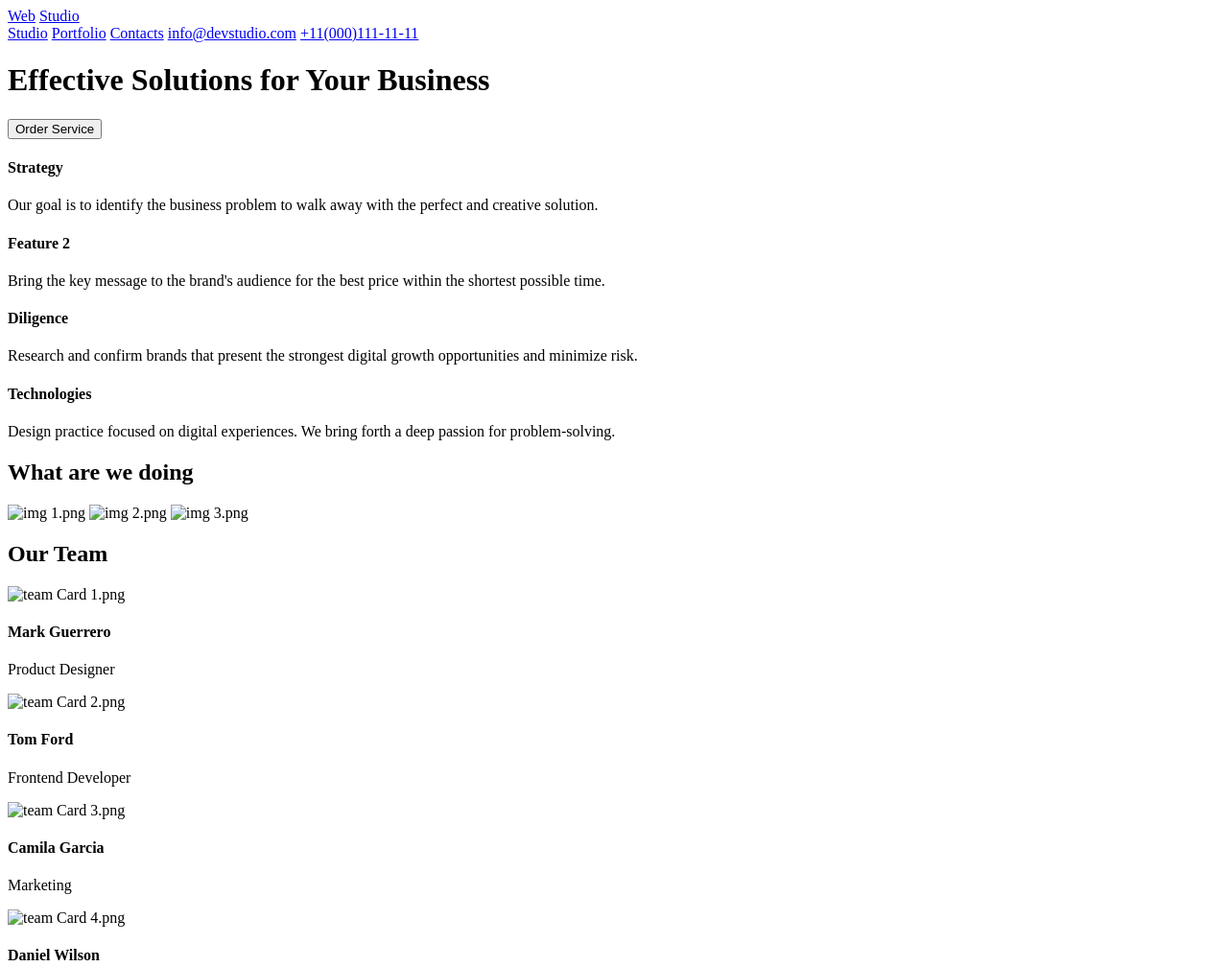
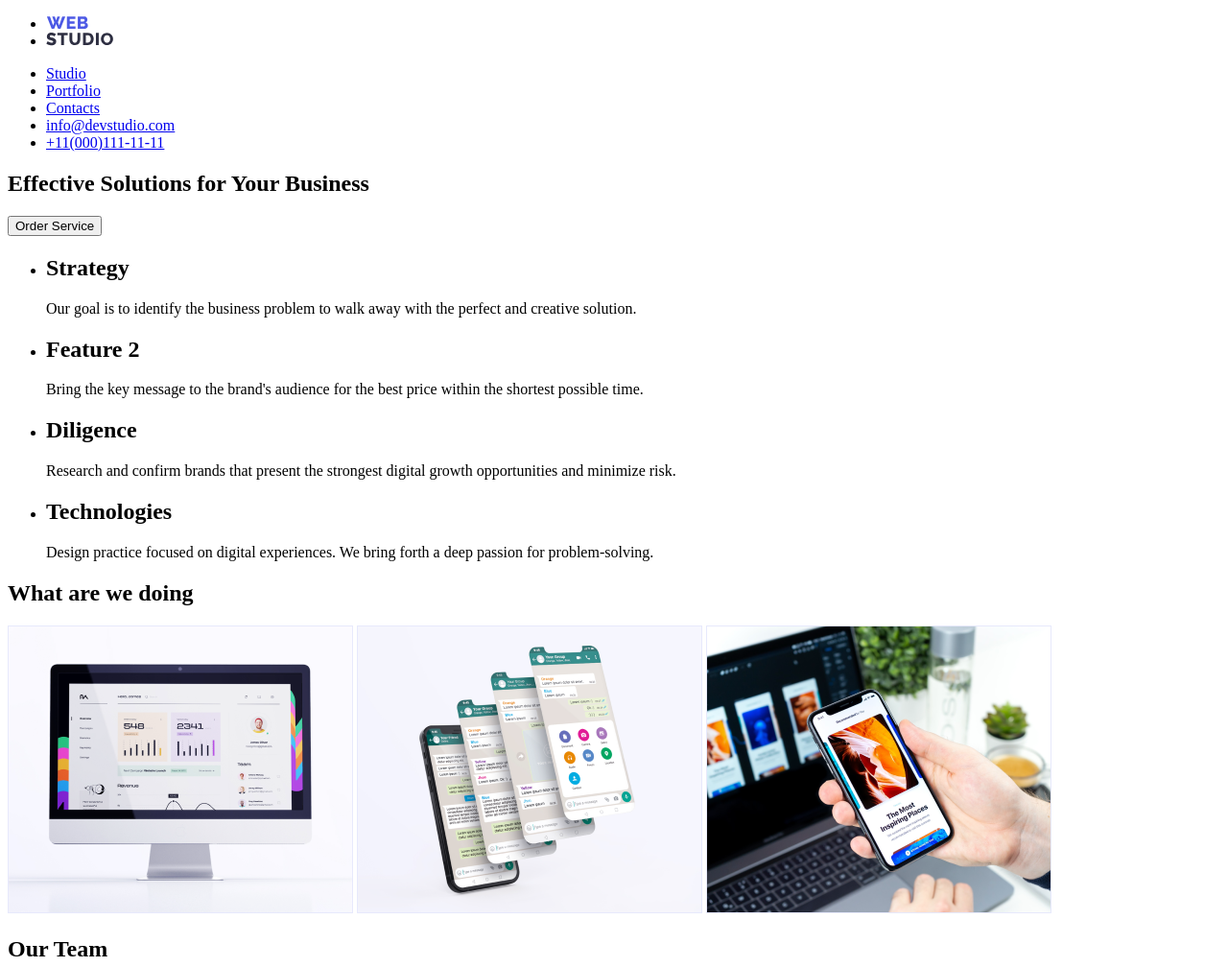
Before and after one commit to Metaldetect/goit-markup-hw-01, a plain HTML site: page index.html in a window 1280 px wide. Shown: the top 1008 px of the page at 96% size. Drawn offline with Linux system fonts and the light colour scheme.

Commit message:
Update index.html

```diff
--- a/index.html
+++ b/index.html
@@ -7,73 +7,82 @@
 	<title>WebStudio</title>
 </head>
 	<body>
+		<main>
 				<!--шапка сайту-->
 		<header>
-			<div class="webstudio">
-				<a href="Web">Web</a>
-				<a href="Studio">Studio</a>
+			<div class="Webstudio">
+				<ul>
+					<li><a href="/"><img src="./img/Web.svg" alt="Web"></a></li>
+					<li><a href="/"><img src="./img/Studio.svg" alt="Studio"></a></li>
+				</ul>
 			</div>
-			<div class="Menu-nav">
-				<a href="Studio">Studio</a>
-				<a href="Portfolio">Portfolio</a>
-				<a href="Contacts">Contacts</a>
-				<a href="info@devstudio.com">info@devstudio.com</a>
-				<a href="+11(000)111-11-11">+11(000)111-11-11</a>
+			<div class="Contact">
+				<ul>
+				  	<li><a href="Studio">Studio</a></li>
+					<li><a href="Portfolio">Portfolio</a></li>
+					<li><a href="Contacts">Contacts</a></li>
+					<li><a href="info@devstudio.com">info@devstudio.com</a></li>
+					<li><a href="+11(000)111-11-11">+11(000)111-11-11</a></li>
+				</ul>
 			</div>
 		</header>
-
 				<!--заголовок сайту-->
-			<div>
+		<section>
 			<h1>Effective Solutions for Your Business</h1>
 			<button>Order Service</button>
-			</div>
+		</section>
 				<!--категорії-->
-	<div>
-		<div>
-			<h4>Strategy</h4>
+		<section>
+			<ul>
+				<li>
+			<h2>Strategy</h2>
 			<p>Our goal is to identify the business problem to walk away with the perfect and creative solution.</p>
-		</div>
-		<div>
-			<h4>Feature 2</h4>
+				</li>
+				<li>
+			<h2>Feature 2</h2>
 			<p>Bring the key message to the brand's audience for the best price within the shortest possible time.</p>
-		</div>
-		<div>
-			<h4>Diligence</h4>
+				</li>
+				<li>
+			<h2>Diligence</h2>
 			<p>Research and confirm brands that present the strongest digital growth opportunities and minimize risk.</p>
-		</div>
-		<div>
-			<h4>Technologies</h4>
+				</li>
+				<li>
+			<h2>Technologies</h2>
 			<p>Design practice focused on digital experiences. We bring forth a deep passion for problem-solving.</p>
-		</div>
-	</div>
+				</li>
+			</ul>
+		</section>
 				<!--на різні гаджети-->
-	<div>
+		<section>
 			<h2>What are we doing</h2>
-		<img src="img/img 1.png" alt="img 1.png">
-		<img src="img/img 2.png" alt="img 2.png">
-		<img src="img/img 3.png" alt="img 3.png">
-	</div>
+			<img src="img/img-1.png" alt="Mac.png">
+			<img src="img/img-2.png" alt="Iphone.png">
+			<img src="img/img-3.png" alt="Macbook.png">
+		</section>
 
 				<!--секція команда-->
-		<div>
+		<section>
 			<h2>Our Team</h2>
-			<img src="img/Team Card 1.png" alt="team Card 1.png">
-				<h4>Mark Guerrero</h4>
+			<img src="img/Team-Card-1.png" alt="Team-Card-1.png">
+				<h3>Mark Guerrero</h3>
 				<p>Product Designer</p>
-			<img src="img/Team Card 2.png" alt="team Card 2.png">
-				<h4>Tom Ford</h4>
+			<img src="img/Team-Card-2.png" alt="Team-Card-2.png">
+				<h3>Tom Ford</h3>
 				<p>Frontend Developer</p>
-			<img src="img/Team Card 3.png" alt="team Card 3.png">
-				<h4>Camila Garcia</h4>
+			<img src="img/Team-Card-3.png" alt="Team-Card-3.png">
+				<h3>Camila Garcia</h3>
 				<p>Marketing</p>
-			<img src="img/Team Card 4.png" alt="team Card 4.png">
-			<h4>Daniel Wilson</h4>
+			<img src="img/Team-Card-4.png" alt="Team-Card-4.png">
+				<h3>Daniel Wilson</h3>
 				<p>UI Designer</p>
-		</div>
+		</section>
+		</main>
+		<footer>
+			<ul>
+				<li><a href="/"><img src="./img/Web2.svg" alt="Web2"></a></li>
+				<li><a href="/"><img src="./img/Studio2.svg" alt="Studio2"></a></li>
+			</ul>
+			<p>Increase the flow of customers and sales for your business with digital marketing & growth solutions.</p>
+		</footer>
 	</body>
-	<footer>
-		<div>
-
-		</div>
-	</footer>
 </html>
```
Lines whose indentation alone changed are shown as unchanged.
